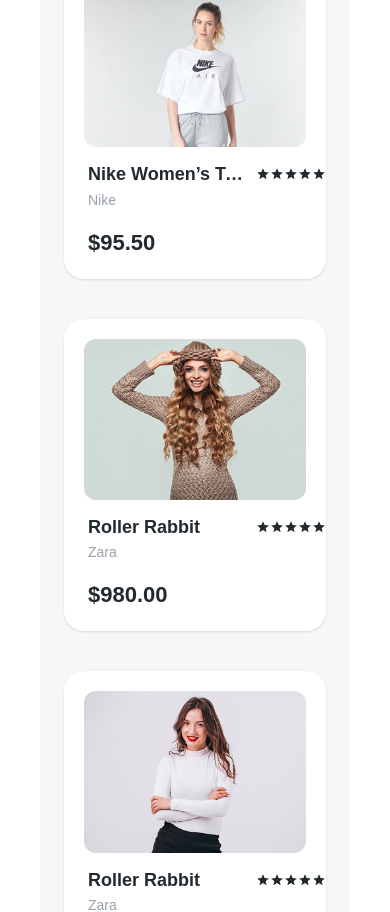
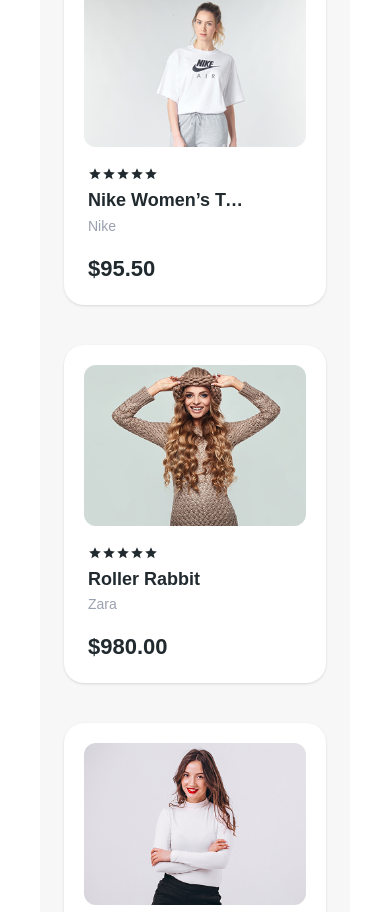
Before and after one commit to Tarek9595/Lokit, a React (Vite) app: page /search in a window 390 px wide. Shown: the part 1229-2141 px from the top of the page. Built offline with nearby package versions, Linux system fonts and the light colour scheme.

Commit message:
edit starts in search page

```diff
--- a/src/components/SearchShoping.jsx
+++ b/src/components/SearchShoping.jsx
@@ -112,14 +112,14 @@
               </div>
 
               <div className="flex flex-col gap-4 px-1">
-                <div className="flex justify-between items-start gap-2">
-                  <div className="flex flex-col gap-1">
+                <div className="flex flex-col lg:flex-row justify-between items-start gap-2">
+                  <div className="flex flex-col gap-1 order-2 lg:order-1">
                     <h1 className="text-darky font-semibold font-montserrat text-[18px] leading-tight truncate w-40 md:w-45">
                       {el.catName}
                     </h1>
                     <p className="text-gray-400 text-sm">{el.brand}</p>
                   </div>
-                  <div className="flex text-darky text-[14px] pt-1">
+                  <div className="flex text-darky text-[14px] pt-1 order-1 lg:order-1">
                     <MdOutlineStar />
                     <MdOutlineStar />
                     <MdOutlineStar />
```
